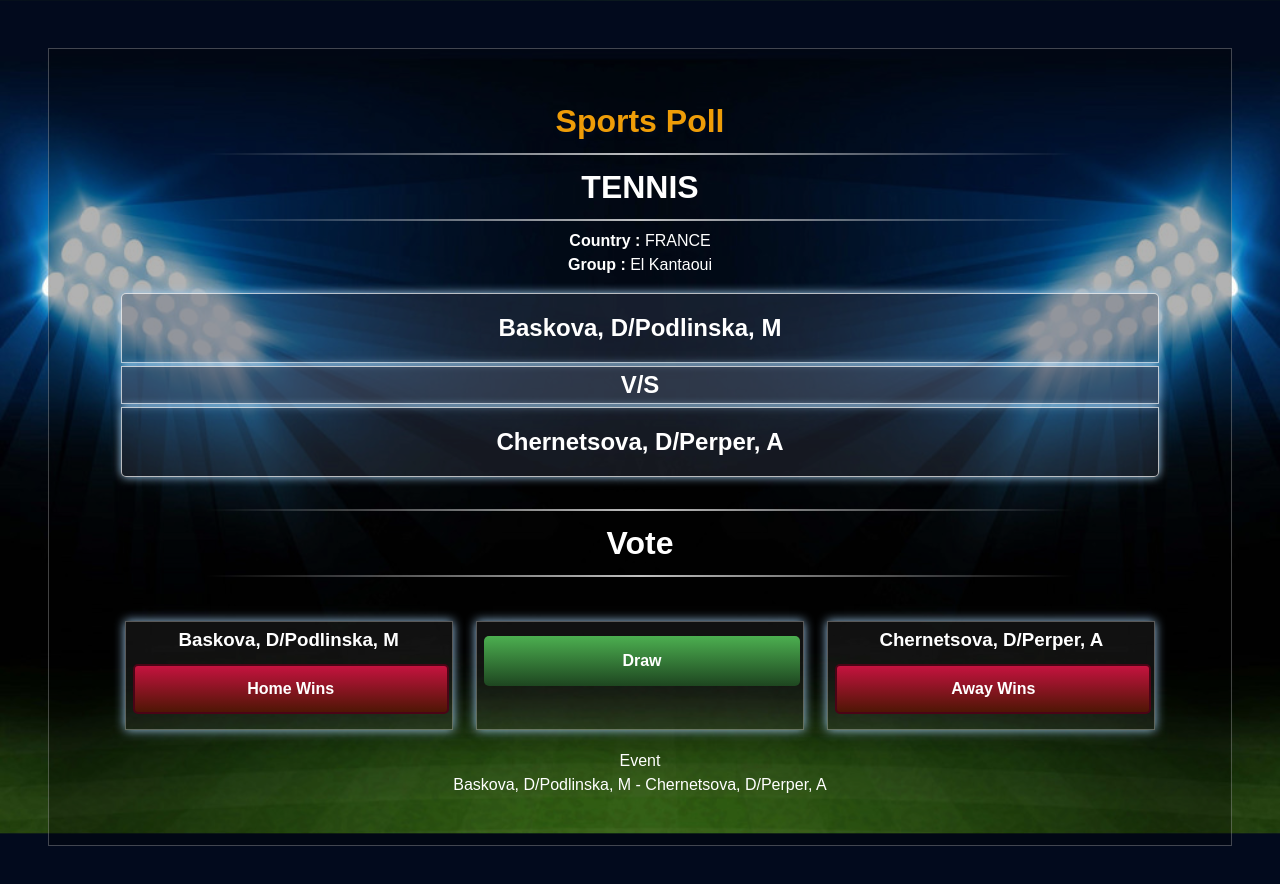
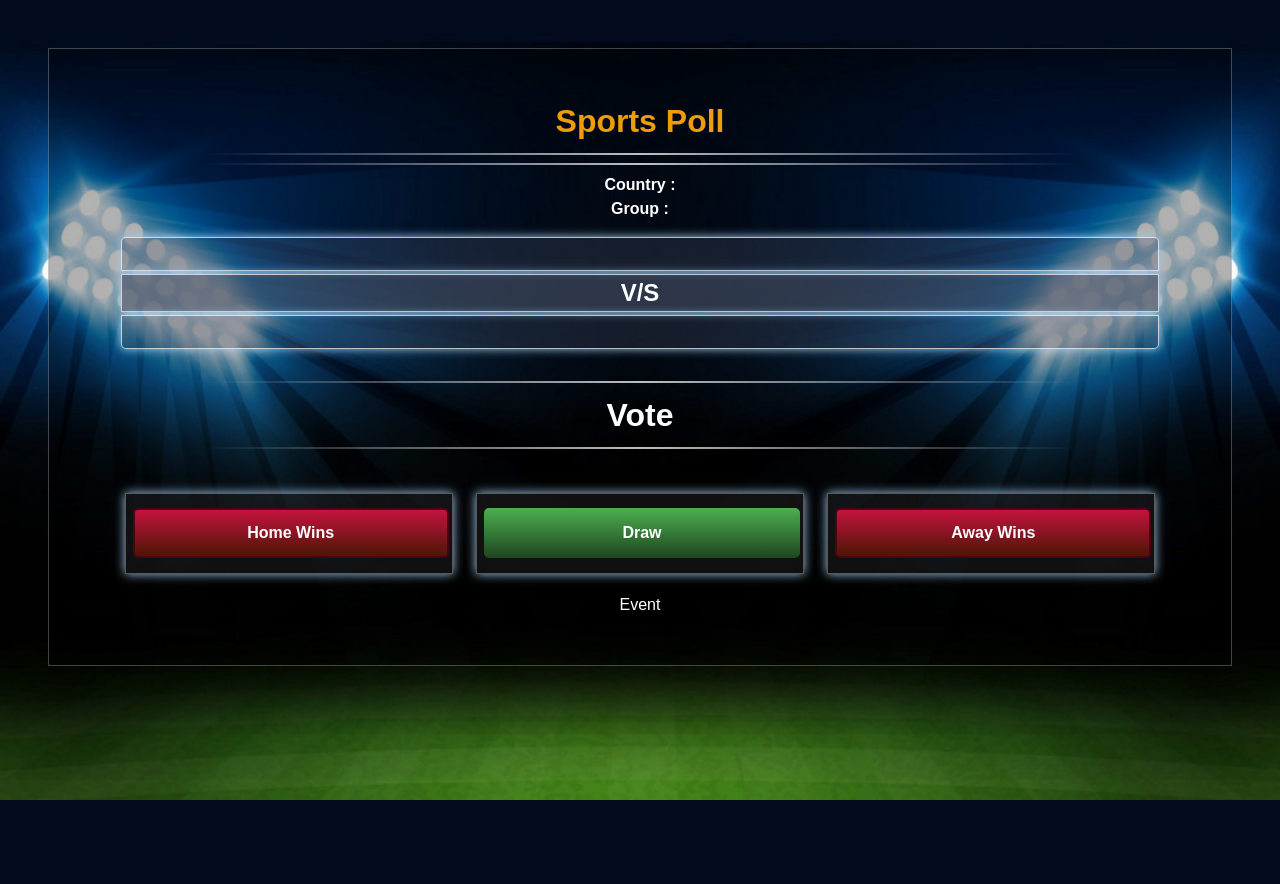
Before and after one commit to mromeroval/glomo-events, a React (Create React App) app in the folder client/: page / in a window 1280 px wide. Shown: the top 884 px of the page. After the commit the page ends 800 px from the top, so only its background shows below. Built offline with nearby package versions, Linux system fonts and the light colour scheme; no server answers.

Commit message:
Delete debug code

```diff
--- a/client/src/components/PollPage.js
+++ b/client/src/components/PollPage.js
@@ -14,16 +14,7 @@ class PollList extends React.Component {
       previousCategory: "",
       activeCategory: "",
       categories: [],
-      activeEvent: {
-        "awayName": "Chernetsova, D/Perper, A",
-        "homeName": "Baskova, D/Podlinska, M",
-        "event_group": "El Kantaoui",
-        "id": 1003026673,
-        "name": "Baskova, D/Podlinska, M - Chernetsova, D/Perper, A",
-        "sport": "TENNIS",
-        "country": "FRANCE",
-        "state": "STARTED"
-    },
+      activeEvent: {},
       modalIsOpen: false,
       modalIsActive: true
     };
@@ -158,7 +149,7 @@ class PollList extends React.Component {
       .then(events => {
         this.setState({events});
         this.setCategories(events);
-        // this.setActiveEvents();
+        this.setActiveEvents();
       })
       .then(this.setState({ isLoading:false }))
       .catch((error) => {
```
